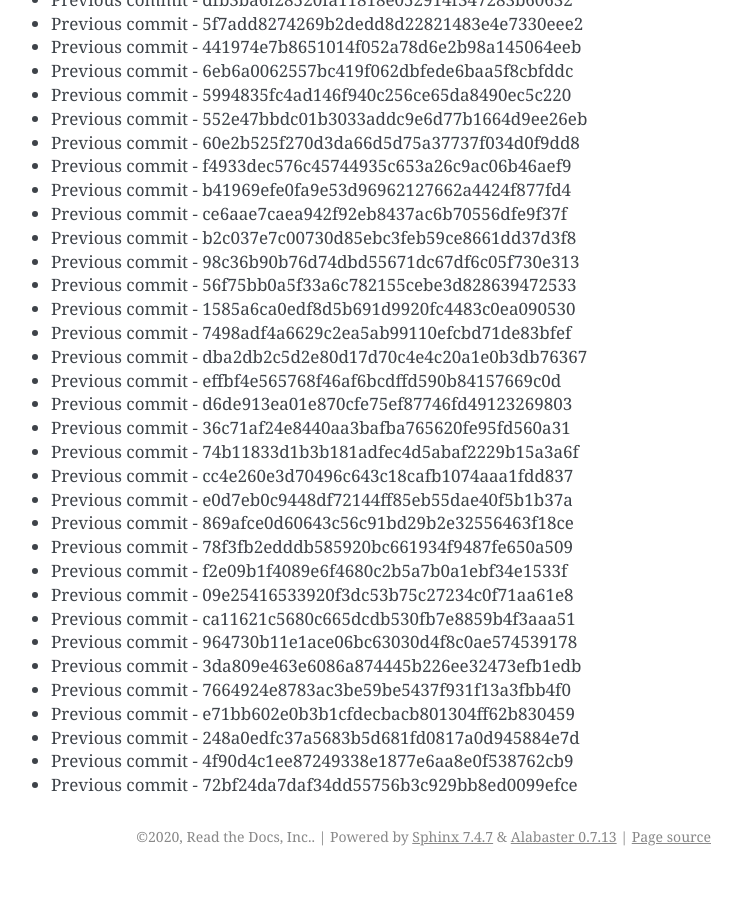
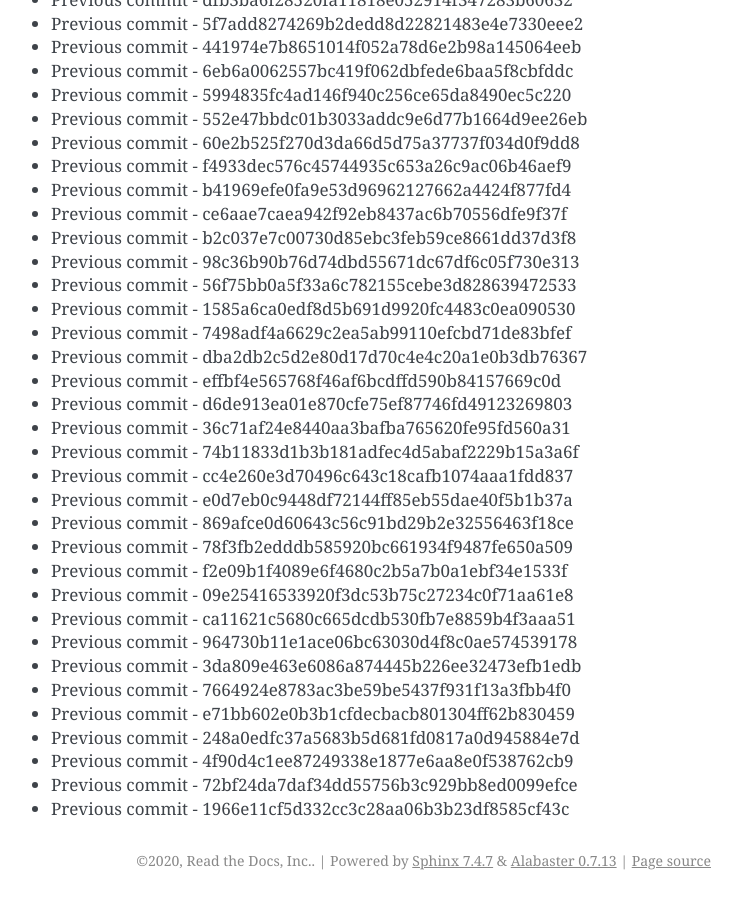
Before and after one commit to readthedocs/rtd-git-stresstest, a Sphinx documentation site: the page built from docs/updates.rst, in a window 1280 px wide and 900 px high, scrolled down 95629 px. Shown: the whole window, without its empty margins (399-1141 px from the left). Built offline with Sphinx 7.4.7, drawn with Linux system fonts in a browser that asks for light colours; before the commit the page ends 96505 px from its top, so only the background shows below that.

Commit message:
Generating commit from previous: 1966e11cf5d332cc3c28aa06b3b23df8585cf43c

```diff
--- a/docs/updates.rst
+++ b/docs/updates.rst
@@ -4050,3 +4050,4 @@ It can be tested for any performance characteristics.
 * Previous commit - 248a0edfc37a5683b5d681fd0817a0d945884e7d
 * Previous commit - 4f90d4c1ee87249338e1877e6aa8e0f538762cb9
 * Previous commit - 72bf24da7daf34dd55756b3c929bb8ed0099efce
+* Previous commit - 1966e11cf5d332cc3c28aa06b3b23df8585cf43c
```
